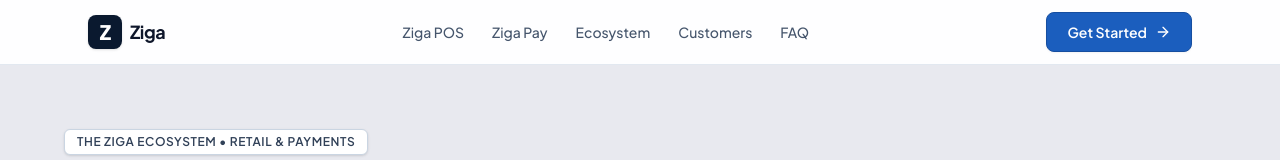
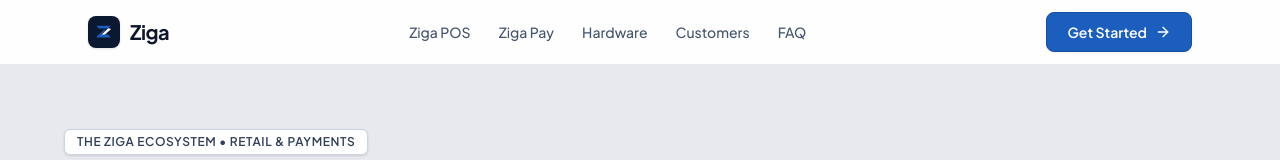
Before and after one commit to iragena25egide/ziga-web, a Next.js app: page / in a window 1280 px wide. Shown: the top 160 px of the page. Built offline with nearby package versions, Linux system fonts and the light colour scheme.

Commit message:
fix(logo): restore geometric Z badge logo in navbar and footer

```diff
--- a/src/components/Footer.tsx
+++ b/src/components/Footer.tsx
@@ -9,10 +9,7 @@ export default function Footer() {
         <div className="grid grid-cols-1 md:grid-cols-4 gap-10 pb-12 border-b border-slate-800">
           {/* Brand Info */}
           <div className="md:col-span-1 space-y-4">
-            <div className="flex items-center gap-2">
-              <ZigaLogo size={34} />
-              <span className="font-bold text-lg text-white tracking-tight">Ziga</span>
-            </div>
+            <ZigaLogo size={32} showText={true} theme="dark" />
             <p className="text-xs text-slate-400 leading-relaxed">
               The unified retail, point of sale, and mobile payments ecosystem. Empowering commerce, merchants, and shoppers across Rwanda.
             </p>
--- a/src/components/Navbar.tsx
+++ b/src/components/Navbar.tsx
@@ -11,10 +11,9 @@ export default function Navbar() {
   return (
     <nav className="fixed top-0 left-0 right-0 z-[80] bg-white/95 backdrop-blur-md border-b border-slate-200">
       <div className="max-w-6xl mx-auto px-4 sm:px-6 h-16 flex items-center justify-between">
-        {/* Brand: ONLY the Z Logo, identical to Footer */}
+        {/* Brand */}
         <Link href="/" className="flex items-center gap-2 hover:opacity-90 transition-opacity">
-          <ZigaLogo size={34} />
-          <span className="font-bold text-lg text-slate-900 tracking-tight">Ziga</span>
+          <ZigaLogo size={32} showText={true} />
         </Link>
 
         {/* Clean Desktop Navigation Links */}
@@ -25,8 +24,8 @@ export default function Navbar() {
           <a href="#pay" className="hover:text-[#1b5ebe] transition-colors">
             Ziga Pay
           </a>
-          <a href="#ecosystem" className="hover:text-[#1b5ebe] transition-colors">
-            Ecosystem
+          <a href="#hardware" className="hover:text-[#1b5ebe] transition-colors">
+            Hardware
           </a>
           <a href="#testimonials" className="hover:text-[#1b5ebe] transition-colors">
             Customers
@@ -80,11 +79,11 @@ export default function Navbar() {
             Ziga Pay
           </a>
           <a
-            href="#ecosystem"
+            href="#hardware"
             onClick={() => setMobileMenuOpen(false)}
             className="block py-2 text-sm font-medium text-slate-700 hover:text-[#1b5ebe]"
           >
-            Ecosystem
+            Hardware
           </a>
           <a
             href="#testimonials"
--- a/src/components/ZigaLogo.tsx
+++ b/src/components/ZigaLogo.tsx
@@ -3,15 +3,23 @@ import React from "react";
 interface ZigaLogoProps {
   className?: string;
   size?: number;
+  showText?: boolean;
+  theme?: "light" | "dark";
 }
 
 export default function ZigaLogo({
   className = "",
   size = 32,
+  showText = true,
+  theme = "light",
 }: ZigaLogoProps) {
+  const isDark = theme === "dark";
+
   return (
-    <div className={`inline-flex items-center select-none ${className}`}>
-      {/* Clean Solid Navy Square with Plain Crisp White 'Z' */}
+    <div
+      className={`inline-flex items-center gap-2.5 select-none ${className}`}
+    >
+      {/* Clean Solid Navy Badge with Crisp White Geometric Z */}
       <div
         className="flex items-center justify-center rounded-lg shadow-sm"
         style={{
@@ -20,17 +28,33 @@ export default function ZigaLogo({
           backgroundColor: "#0a192f",
         }}
       >
-        <span
-          className="text-white font-black leading-none select-none"
-          style={{
-            fontSize: `${Math.round(size * 0.58)}px`,
-            fontFamily: "var(--font-plus-jakarta), sans-serif",
-            letterSpacing: "-0.05em",
-          }}
+        <svg
+          viewBox="0 0 100 100"
+          className="w-[66%] h-[66%]"
+          fill="none"
+          xmlns="http://www.w3.org/2000/svg"
         >
-          Z
-        </span>
+          {/* Top Bar */}
+          <path d="M16 22 H84 L72 36 H28 L16 22Z" fill="#1b5ebe" />
+          {/* Main Diagonal */}
+          <path d="M72 34 L32 72 H48 L86 38 L72 34Z" fill="#ffffff" />
+          <path d="M60 42 L24 76 H16 L52 42 H60Z" fill="#1b5ebe" />
+          {/* Bottom Bar */}
+          <path d="M16 78 L28 64 H72 L84 78 H16Z" fill="#1b5ebe" />
+        </svg>
       </div>
+
+      {showText && (
+        <div className="flex items-center gap-1.5 leading-none">
+          <span
+            className={`font-sans text-xl font-bold tracking-tight ${
+              isDark ? "text-white" : "text-slate-900"
+            }`}
+          >
+            Ziga
+          </span>
+        </div>
+      )}
     </div>
   );
 }
```
